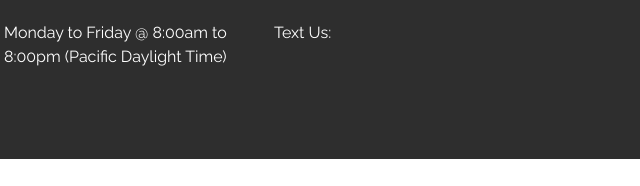
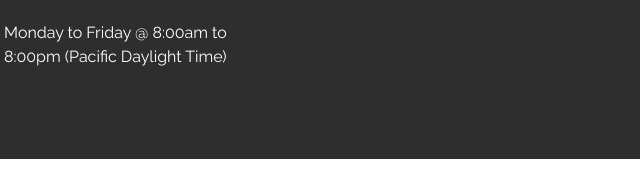
Before and after one commit to Level7tech/L7TestSite, a plain HTML site: page index.html in a window 1280 px wide. Shown: the part 2981-3167 px from the top of the page, 381-1021 px from the left. Drawn offline with nearby package versions, Linux system fonts and the light colour scheme; a script that the page names is missing.

Commit message:
new index

```diff
--- a/index.html
+++ b/index.html
@@ -151,9 +151,7 @@
             </div>
             <div class="mbr-footer-content col-xs-12 col-md-3">
                 <p><strong>Contacts</strong><br><a href="mailto:sales@LVL7.ca">Email: sales@LVL7.ca</a><br><a href="mailto:support@LVL7.ca">Email: support@LVL7.ca</a><br><br>Call Us Toll Free! 1-877-290-3159<br><br>
-                    <p>Text Us:  <span id='MTUwNTQxNzk2MTA0NQ==' /><script src='https://c2t.zwt.co/click-to-text?r=NjA0MzM5NTk5OQ==&m=VGhhbmtzJTIwZm9yJTIwdGV4dGluZyElMjBZb3UlMjB3aWxsJTIwaGVhciUyMGZyb20lMjB1cyUyMHNob3J0bHkuJTIwUHJvbWlzZSE=&s=U21hbGw=&did=MTUwNTQxNzk2MTA0NQ=='>
-                    </script>
-                    </p>
+                   <span id='MTUwNTQxOTc4MjIyMQ==' /><script src='https://c2t.zwt.co/click-to-text?r=NjA0MzQ5NTk5OQ==&m=SG93JTIwY2FuJTIwd2UlMjBoZWxwJTNG&s=TGFyZ2U=&did=MTUwNTQxOTc4MjIyMQ=='></script>
                 </p>
             </div>
             <div class="mbr-footer-content col-xs-12 col-md-3">
```
